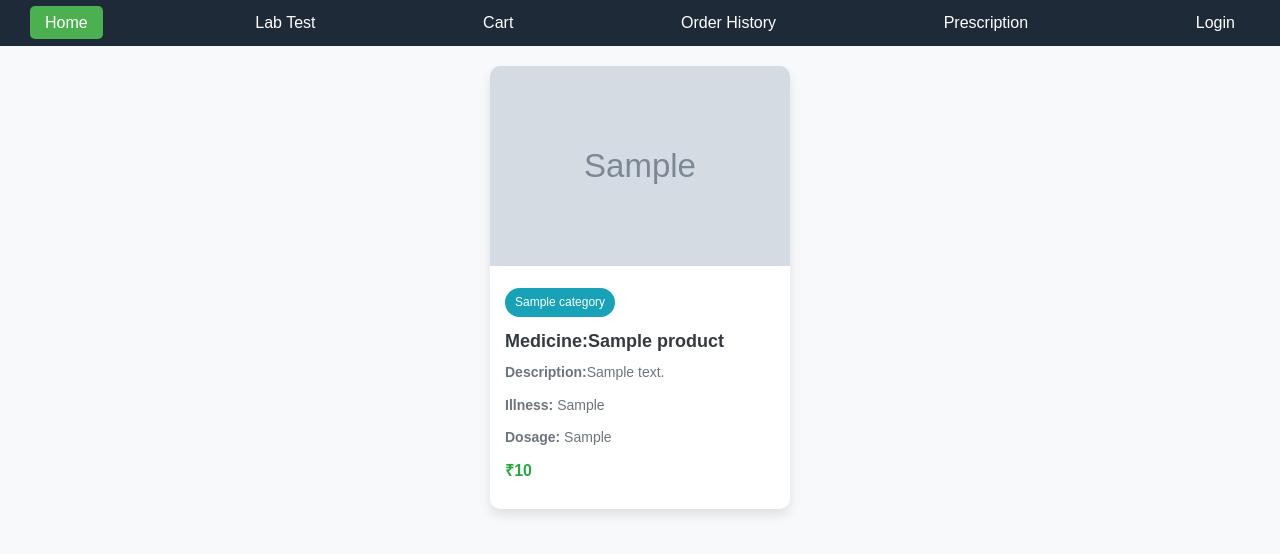
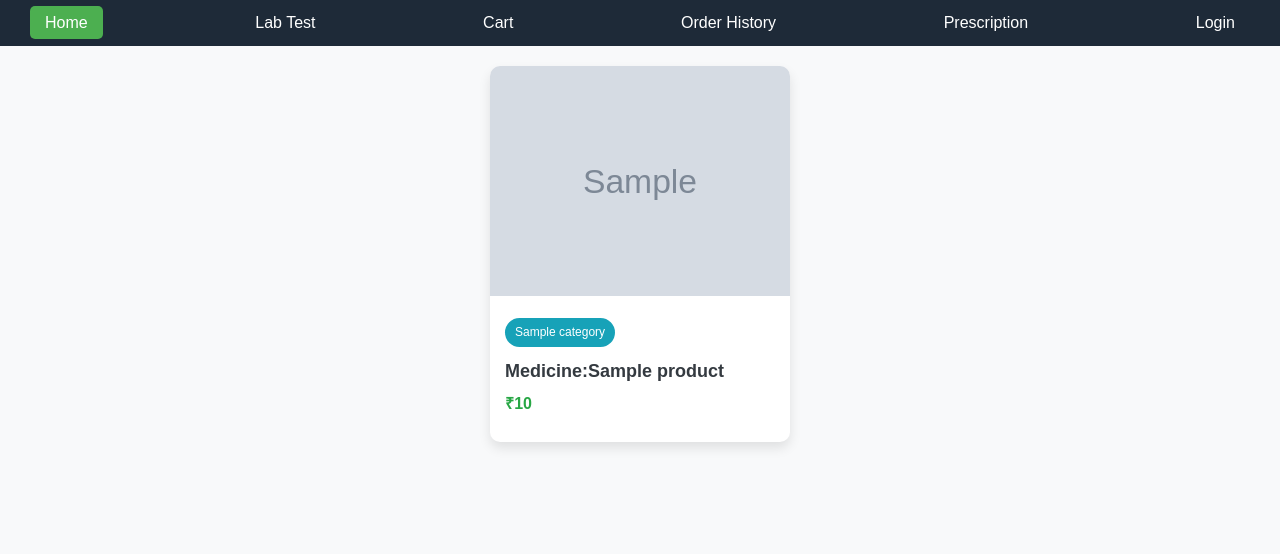
Before and after one commit to YarmikPatel/Online-Medical-Store, a PHP site: page / in a window 1280 px wide. Shown: the top 554 px of the page. Run offline with PHP 8.4, Linux system fonts and the light colour scheme; tables that the repository leaves empty or names only in its code hold one stand-in row (values such as "Sample post"); grey boxes marked "Sample" are stand-in pictures.

Commit message:
A small change in update products file in backend folder

```diff
--- a/Backend/update_products.php
+++ b/Backend/update_products.php
@@ -45,7 +45,7 @@ include('connection.php');
                         echo "<td>" . $row['dosage_schedule'] . "</td>";
                         echo "<td>" . $row['price'] . "</td>";
                         echo "<td>" . $row['stock'] . "</td>";
-                        echo "<td><img src='" . $row['image'] . "' alt='Product Image' width='50'></td>";
+                        echo "<td><img src='image1/" . $row['image'] . "' alt='Product Image' width='50'></td>";
                         echo "</tr>";
                     }
                 } else {
--- a/Frontend/index.php
+++ b/Frontend/index.php
@@ -201,7 +201,7 @@ include('../Backend/connection.php');
 
         .card img {
             width: 100%;
-            height: 200px;
+            height: 230px;
             object-fit: cover;
         }
 
@@ -285,9 +285,9 @@ include('../Backend/connection.php');
                         echo '<div class="card-content">';
                             echo '<div class="category">' . $row['name'] . '</div>';
                             echo '<div class="product-name"><strong>Medicine:</strong>' . $row['pname'] . '</div>';
-                            echo '<div class="product-description"><strong>Description:</strong>' . $row['descript'] . '</div>';
-                            echo '<div class="product-description"><strong>Illness:</strong> ' . $row['illeness'] . '</div>';
-                            echo '<div class="product-description"><strong>Dosage:</strong> ' . $row['dosage_schedule'] . '</div>';
+                            //echo '<div class="product-description"><strong>Description:</strong>' . $row['descript'] . '</div>';
+                            //echo '<div class="product-description"><strong>Illness:</strong> ' . $row['illeness'] . '</div>';
+                            //echo '<div class="product-description"><strong>Dosage:</strong> ' . $row['dosage_schedule'] . '</div>';
                             echo '<div class="price">₹' . $row['price'] . '</div>';
                         echo '</div>';
                     echo '</div>';
```
